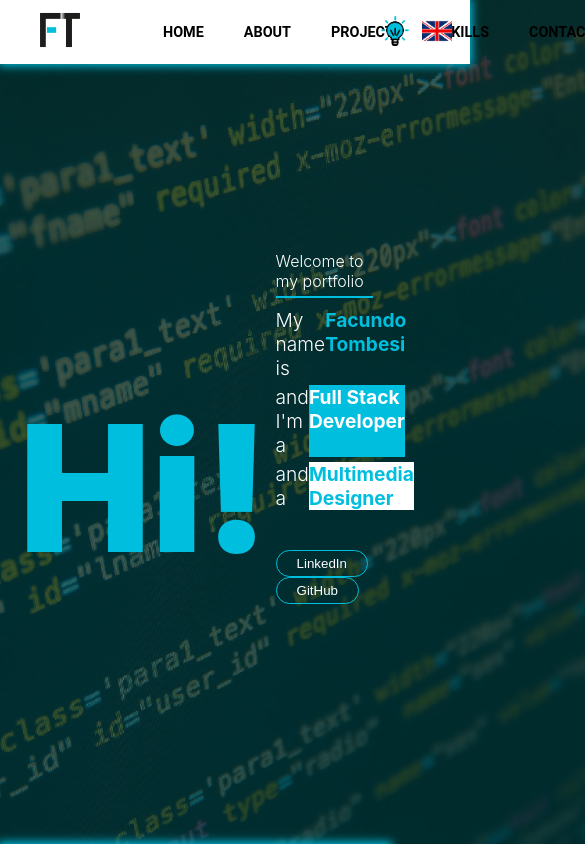
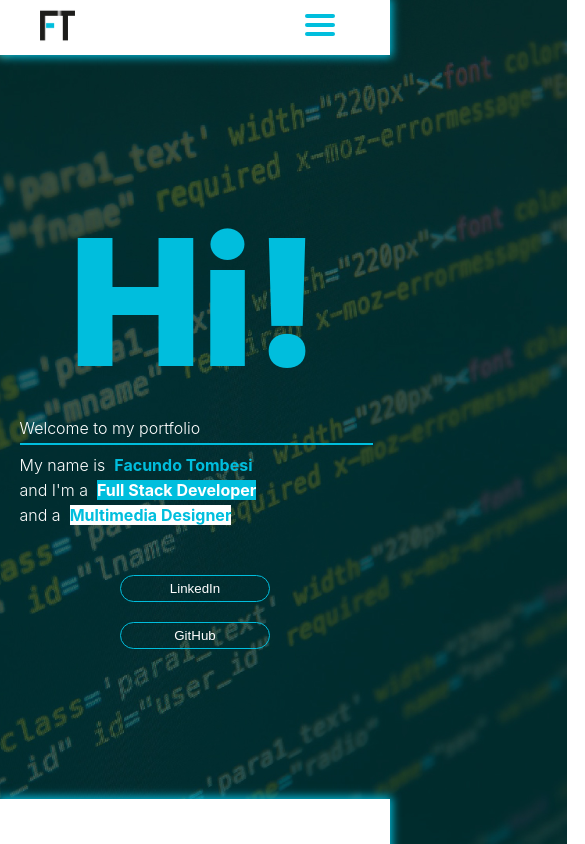
Before and after one commit to FacuTombesi/Portfolio, a React (Create React App) app in the folder client/: page / in a window 390 px wide. Shown: the top 844 px of the page, 585 px wide, since content can reach past the window. Built offline with nearby package versions, Linux system fonts and the light colour scheme.

Commit message:
added responsive

```diff
--- a/client/src/App.css
+++ b/client/src/App.css
@@ -6,7 +6,6 @@ body {
   background-repeat: no-repeat;
   background-size: cover;
   min-height: 100vh;
-  width: 100%;
 }
 
 p {
@@ -26,42 +25,7 @@ a {
   text-decoration: none;
 }
 
-.App-logo {
-  height: 40vmin;
-  pointer-events: none;
-}
-
-@media (prefers-reduced-motion: no-preference) {
-  .App-logo {
-    animation: App-logo-spin infinite 20s linear;
-  }
-}
-
-.App-header {
-  background-color: #282c34;
-  min-height: 100vh;
-  display: flex;
-  flex-direction: column;
-  align-items: center;
-  justify-content: center;
-  font-size: calc(10px + 2vmin);
-  color: white;
-}
-
-.App-link {
-  color: #61dafb;
-}
-
-@keyframes App-logo-spin {
-  from {
-    transform: rotate(0deg);
-  }
-  to {
-    transform: rotate(360deg);
-  }
-}
-
-/* Hide the scrollbar, except for the thumb */
+/* ----------- SCROLLBAR ----------- */
 ::-webkit-scrollbar {
   width: 10px;
 }
--- a/client/src/components/Landing.jsx
+++ b/client/src/components/Landing.jsx
@@ -1,147 +1,44 @@
 import React, { useContext } from "react";
-import styled from "styled-components";
+import style from "../styles/Landing.module.css";
 import LangContext from "../styles/language/LangContext";
 
 const Landing = () => {
     const { lang } = useContext(LangContext);
 
     return (
-        <Container lang={langs[lang]} id="home">
-            <Banner>
-                <Hi>{langs[lang].salute}</Hi>
-                <BannerInfo>
-                    <Welcome>{langs[lang].welcome}</Welcome>
+        <section className={style.container} lang={langs[lang]} id="home">
+            <div  className={style.banner}>
+                <p  className={style.hi}>{langs[lang].salute}</p>
+                <div  className={style.bannerInfo}>
+                    <p  className={style.welcome}>{langs[lang].welcome}</p>
                     <hr color='#00bedd' width='100%' />
-                    <NameAndRole>
-                        <NameCont>
-                            <WhiteText>{langs[lang].myName} &nbsp;</WhiteText>
-                            <Name>{langs[lang].name}</Name>
-                        </NameCont>
-                        <RoleCont>
-                            <WhiteText>{langs[lang].andIm} &nbsp;</WhiteText>
-                            <RoleDev>{langs[lang].dev}</RoleDev>
-                        </RoleCont>
-                        <RoleCont>
-                            <WhiteText>{langs[lang].andA} &nbsp;</WhiteText>
-                            <RoleDes>{langs[lang].des}</RoleDes>
-                        </RoleCont>
-                    </NameAndRole>
-                    <BtnsCont>
-                    <a href="https://www.linkedin.com/in/facundotombesi/" target="_blank" rel="noreferrer">
-                        <Buttons>LinkedIn</Buttons>
-                    </a>
-                    <a href="https://github.com/FacuTombesi" target="_blank" rel="noreferrer">
-                        <Buttons>GitHub</Buttons>
-                    </a>
-                    </BtnsCont>
-                </BannerInfo>
-            </Banner>
-        </Container>
+                    <div  className={style.nameAndRole}>
+                        <div  className={style.nameCont}>
+                            <p  className={style.whiteText}>{langs[lang].myName} &nbsp;</p>
+                            <p  className={style.name}>{langs[lang].name}</p>
+                        </div>
+                        <div  className={style.roleCont}>
+                            <p  className={style.whiteText}>{langs[lang].andIm} &nbsp;</p>
+                            <p  className={style.roleDev}>{langs[lang].dev}</p>
+                        </div>
+                        <div  className={style.roleCont}>
+                            <p  className={style.whiteText}>{langs[lang].andA} &nbsp;</p>
+                            <p  className={style.roleDes}>{langs[lang].des}</p>
+                        </div>
+                    </div>
+                    <div  className={style.btnsCont}>
+                        <a href="https://www.linkedin.com/in/facundotombesi/" target="_blank" rel="noreferrer">
+                            <button  className={style.buttons}>LinkedIn</button>
+                        </a>
+                        <a href="https://github.com/FacuTombesi" target="_blank" rel="noreferrer">
+                            <button  className={style.buttons}>GitHub</button>
+                        </a>
+                    </div>
+                </div>
+            </div>
+        </section>
     );
 };
-
-/* ---------------------------------------------- STYLES ---------------------------------------------- */
-
-const Container = styled.section `
-    display: flex;
-    align-items: center;
-    justify-content: center;
-    height: 100vh;
-`
-
-const Banner = styled.div `
-    display: flex;
-    flex-direction: row;
-    align-items: flex-end;
-    justify-content: center;
-    width: 70%;
-`
-
-const Hi = styled.p `
-    color: #00bedd;
-    font-weight: 900;
-    font-size: 1100%;
-    margin-right: 2%;
-`
-
-const BannerInfo = styled.div `
-    display: flex;
-    flex-direction: column;
-    width: 35%;
-`
-
-const Welcome = styled.p `
-    font-weight: 300;
-    color: white;
-    font-size: 100%;
-    margin-bottom: 5px;
-`
-
-const NameAndRole = styled.div `
-    margin-top: 0px;
-`
-
-const WhiteText = styled.p `
-    color: white;
-    font-weight: 300;
-    font-size: 120%;
-    margin: 0px;
-`
-
-const NameCont = styled.div `
-    display: flex;
-    flex-direction: row;
-    margin-top: 10px;
-`
-
-const Name = styled.p `
-    color: #00bedd;
-    font-weight: 700;
-    font-size: 120%;
-    margin: 0px;
-`
-
-const RoleCont = styled.div `
-    display: flex;
-    flex-direction: row;
-    margin-top: 5px;
-`
-
-const RoleDev = styled.p `
-    background-color: #00bedd;
-    color: white;
-    font-weight: 700;
-    font-size: 120%;
-    margin: 0px;
-`
-
-const RoleDes = styled.p `
-    background-color: white;
-    color: #00bedd;
-    font-weight: 700;
-    font-size: 120%;
-    margin: 0px;
-`
-
-const BtnsCont = styled.div `
-    margin-top: 40px;
-`
-
-const Buttons = styled.button `
-    background-color: transparent;
-    border: 1px solid #00bedd;
-    border-radius: 20px;
-    color: white;
-    padding: 5px 20px;
-    margin-right: 20px;
-    cursor: pointer;
-
-    &:hover {
-        background-color: white;
-        border: 1px solid white;
-        color: #00bedd;
-    }
-`
 
 /* ---------------------------------- LANGUAGES ---------------------------------- */
 
--- a/client/src/components/NavBar.jsx
+++ b/client/src/components/NavBar.jsx
@@ -1,4 +1,5 @@
-import React, { useContext } from "react";
+import React, { useContext, useState } from "react";
+import "../styles/NavBar.css";
 import styled from "styled-components";
 import darkLogo from "../assets/logo(lightMode).png";
 import lightLogo from "../assets/logo(darkMode).png";
@@ -7,9 +8,22 @@ import ToggleButton from "../styles/darkMode/ToggleButton";
 import LangContext from "../styles/language/LangContext";
 import LangButton from "../styles/language/LangButton";
 
+const Container = styled.div `
+    display: flex;
+    justify-content: space-between;
+    align-items: center;
+    height: 35px;
+    box-shadow: 0px 0px 9px 2px #00bedd;
+    padding: 10px 40px;
+    background-color: ${({ theme }) => theme.backgroundColor};
+    color: ${({ theme }) => theme.textColor};
+    transition: background-color 0.5s, color 0.5s;
+`
+
 const NavBar = () => {
     const { theme } = useContext(ThemeContext);
     const { lang } = useContext(LangContext);
+    const [isOpen, setIsOpen] = useState(false);
 
     const handleClick = (e, sectionId) => {
         e.preventDefault();
@@ -20,87 +34,34 @@ const NavBar = () => {
     const logo = theme === "light" ? darkLogo : lightLogo;
 
     return (
-        <NavCont theme={themes[theme]} lang={langs[lang]}>
+        <Container theme={themes[theme]} lang={langs[lang]}>
             <a href="/" title="Facundo Tombesi">
-                <Logo
+                <img
+                    className="logo"
                     src={logo}
                     alt="Facundo Tombesi"
                     loading="lazy"
                 />
             </a>
-            <BtnsCont>
-                <NavLinksCont>
-                    <NavLinks href="#home" onClick={(e) => handleClick(e, "home")}>{langs[lang].home}</NavLinks>
-                    <NavLinks href="#about" onClick={(e) => handleClick(e, "about")}>{langs[lang].about}</NavLinks>
-                    <NavLinks href="#projects" onClick={(e) => handleClick(e, "projects")}>{langs[lang].projects}</NavLinks>
-                    <NavLinks href="#skills" onClick={(e) => handleClick(e, "skills")}>{langs[lang].skills}</NavLinks>
-                    <NavLinks href="#contact" onClick={(e) => handleClick(e, "contact")}>{langs[lang].contact}</NavLinks>
-                </NavLinksCont>
-                <ToggleCont>
+            <div className={`navLinksCont ${isOpen && "open"}`}>
+                <p className="navLinks" href="#home" onClick={(e) => handleClick(e, "home")}>{langs[lang].home}</p>
+                <p className="navLinks" href="#about" onClick={(e) => handleClick(e, "about")}>{langs[lang].about}</p>
+                <p className="navLinks" href="#projects" onClick={(e) => handleClick(e, "projects")}>{langs[lang].projects}</p>
+                <p className="navLinks" href="#skills" onClick={(e) => handleClick(e, "skills")}>{langs[lang].skills}</p>
+                <p className="navLinks" href="#contact" onClick={(e) => handleClick(e, "contact")}>{langs[lang].contact}</p>
+                <div className="toggleCont">
                     <ToggleButton />
                     <LangButton />
-                </ToggleCont>
-            </BtnsCont>
-        </NavCont>
+                </div>
+            </div>
+            <div className={`navBurger ${isOpen && "open"}`} onClick={() => setIsOpen(!isOpen)}>
+                <span />
+                <span />
+                <span />
+            </div>
+        </Container>
     );
 };
-
-/* ---------------------------------------------- STYLES ---------------------------------------------- */
-
-const NavCont = styled.div `
-    display: flex;
-    flex-direction: row;
-    align-items: center;
-    position: fixed;
-    width: 100%;
-    justify-content: space-between;
-    box-shadow: 0px 0px 9px 2px #00bedd;
-    padding: 10px 40px;
-    background-color: ${({ theme }) => theme.backgroundColor};
-    color: ${({ theme }) => theme.textColor};
-    transition: background-color 0.5s, color 0.5s;
-`
-
-const Logo = styled.img `
-    height: 2.5em;
-`
-
-const BtnsCont = styled.div `
-    display: flex;
-    flex-direction: row;
-    align-items: center;
-    justify-content: space-around;
-    width: 75%;
-`
-
-const NavLinksCont = styled.div`
-    display: flex;
-    align-items: center;
-    justify-content: space-around;
-    width: 60%;
-`
-
-const NavLinks = styled.p `
-    padding-inline: 5px 5px;
-    text-decoration: none;
-    font-family: 'Roboto', sans-serif;
-    font-size: 90%;
-    font-weight: 600;
-    margin-right: 30px;
-    cursor: pointer;
-
-    &:hover {
-        color: #00bedd;
-    }
-`
-
-const ToggleCont = styled.div `
-    display: flex;
-    flex-direction: row;
-    align-items: center;
-    justify-content: space-around;
-    width: 12%;
-`
 
 /* ---------------------------------- THEME STYLES ---------------------------------- */
 
--- a/client/src/styles/Home.module.css
+++ /dev/null
@@ -1,22 +0,0 @@
-body {
-    display: flex;
-    flex-direction: column;
-    background-image: url('../assets/portfolioBG.jpg');
-    background-attachment: fixed;
-    background-repeat: no-repeat;
-    background-size: cover;
-    min-height: 100vh;
-    width: 100%;
-}
-
-p {
-    margin: 10px 0px;
-}
-
-hr {
-    margin: 0px;
-}
-
-a {
-    text-decoration: none;
-}
--- /dev/null
+++ b/client/src/styles/Landing.module.css
@@ -0,0 +1,150 @@
+.container {
+    display: flex;
+    align-items: center;
+    justify-content: center;
+    height: 100vh;
+    width: 100%;
+}
+
+.banner {
+    display: flex;
+    flex-direction: row;
+    align-items: flex-end;
+    justify-content: center;
+    width: 70%;
+}
+
+.hi {
+    color: #00bedd;
+    font-weight: 900;
+    font-size: 1100%;
+    margin-right: 2%;
+}
+
+.bannerInfo {
+    display: flex;
+    flex-direction: column;
+    width: 35%;
+}
+
+.welcome {
+    font-weight: 300;
+    color: white;
+    font-size: 100%;
+    margin-bottom: 5px;
+}
+
+.nameAndRole {
+    margin-top: 0px;
+}
+
+.whiteText {
+    color: white;
+    font-weight: 300;
+    font-size: 120%;
+    margin: 0px;
+}
+
+.nameCont {
+    display: flex;
+    flex-direction: row;
+    margin-top: 10px;
+}
+
+.name {
+    color: #00bedd;
+    font-weight: 700;
+    font-size: 120%;
+    margin: 0px;
+}
+
+.roleCont {
+    display: flex;
+    flex-direction: row;
+    margin-top: 5px;
+}
+
+.roleDev {
+    background-color: #00bedd;
+    color: white;
+    font-weight: 700;
+    font-size: 120%;
+    margin: 0px;
+}
+
+.roleDes {
+    background-color: white;
+    color: #00bedd;
+    font-weight: 700;
+    font-size: 120%;
+    margin: 0px;
+}
+
+.btnsCont {
+    margin-top: 40px;
+}
+
+.buttons {
+    background-color: transparent;
+    border: 1px solid #00bedd;
+    border-radius: 20px;
+    color: white;
+    padding: 5px 20px;
+    margin-right: 20px;
+    cursor: pointer;
+}
+
+.buttons:hover {
+    background-color: white;
+    border: 1px solid white;
+    color: #00bedd;
+}
+
+@media (max-width: 768px) {
+    .container {
+        height: -webkit-fill-available;
+        padding: 140px 0px;
+    }
+
+    .banner {
+        width: 90%;
+        flex-direction: column;
+        align-items: center;
+    }
+
+    .hi {
+        margin: 0px;
+    }
+
+    .bannerInfo {
+        width: 100%;
+    }
+
+    .whiteText {
+        font-size: 100%;
+    }
+
+    .name {
+        font-size: 100%;
+    }
+
+    .roleDev {
+        font-size: 100%;
+    }
+
+    .roleDes {
+        font-size: 100%;
+    }
+
+    .btnsCont {
+        display: flex;
+        flex-direction: column;
+        align-self: center;
+        align-items: center;
+    }
+
+    .buttons {
+        margin: 10px 0px;
+        width: 150px;
+    }
+}
--- /dev/null
+++ b/client/src/styles/NavBar.css
@@ -0,0 +1,84 @@
+.logo {
+    height: 35px;
+}
+
+.navLinksCont {
+    display: flex;
+    align-items: center;
+    justify-content: space-around;
+}
+
+.navLinks {
+    position: relative;
+    text-decoration: none;
+    font-family: 'Roboto', sans-serif;
+    font-size: 90%;
+    font-weight: 600;
+    cursor: pointer;
+    margin: 15px;
+}
+
+.navLinks:hover {
+    color: #00bedd;
+}
+
+.navBurger {
+    display: none;
+}
+
+.toggleCont {
+    display: flex;
+    align-items: center;
+    justify-content: space-around;
+}
+
+@media (max-width: 768px) {
+    .navLinksCont {
+        position: absolute;
+        top: 55px;
+        left: 0;
+        background-color: #00bedd;
+        display: flex;
+        flex-direction: column;
+        width: 100%;
+        height: -webkit-fill-abailable;
+        transform: translateX(-100%);
+        transition: 0.3s ease all;
+    }
+
+    .navLinks:hover {
+        color: white;
+    }
+
+    .navLinksCont.open {
+        transform: translateX(0) !important;
+    }
+
+    .navBurger {
+        display: flex !important;
+        flex-direction: column;
+        margin: 15px;
+    }
+
+    .navBurger span {
+        width: 30px;
+        height: 4px;
+        background: #00bedd;
+        margin-bottom: 5px;
+        border-radius: 2px;
+        transform-origin: 5px 0px;
+        transition: all 0.2s linear;
+    }
+
+    .navBurger.open > span {
+        transform: rotate(45deg) translate(0px, 0px);
+    }
+
+    .navBurger.open > span:nth-child(2) {
+        display: none;
+    }
+
+    .navBurger.open > span:nth-child(3) {
+        transform: rotate(-45deg) translate(-5px, 1px);
+    }
+}
--- a/client/src/styles/darkMode/ToggleButton.jsx
+++ b/client/src/styles/darkMode/ToggleButton.jsx
@@ -23,10 +23,11 @@ const ToggleBtn = styled.button `
     border: none;
     background: transparent;
     cursor: pointer;
+    margin: 15px;
 `
 
 const ToggleIcon = styled.img `
-    width: 30px;
+    width: 25px;
 `
 
 export default ToggleButton;
--- a/client/src/styles/language/LangButton.jsx
+++ b/client/src/styles/language/LangButton.jsx
@@ -23,10 +23,11 @@ const ToggleBtn = styled.button `
     border: none;
     background: transparent;
     cursor: pointer;
+    margin: 15px;
 `
 
 const ToggleIcon = styled.img `
-    width: 30px;
+    width: 25px;
 `
 
 export default LangButton;
```
Also changed, not shown: client/src/styles/About.module.css (+26 -0 lines), client/src/styles/Contact.module.css (+17 -0 lines), client/src/styles/ProjectsSection.module.css (+43 -0 lines), client/src/styles/Skills.module.css (+21 -0 lines).
